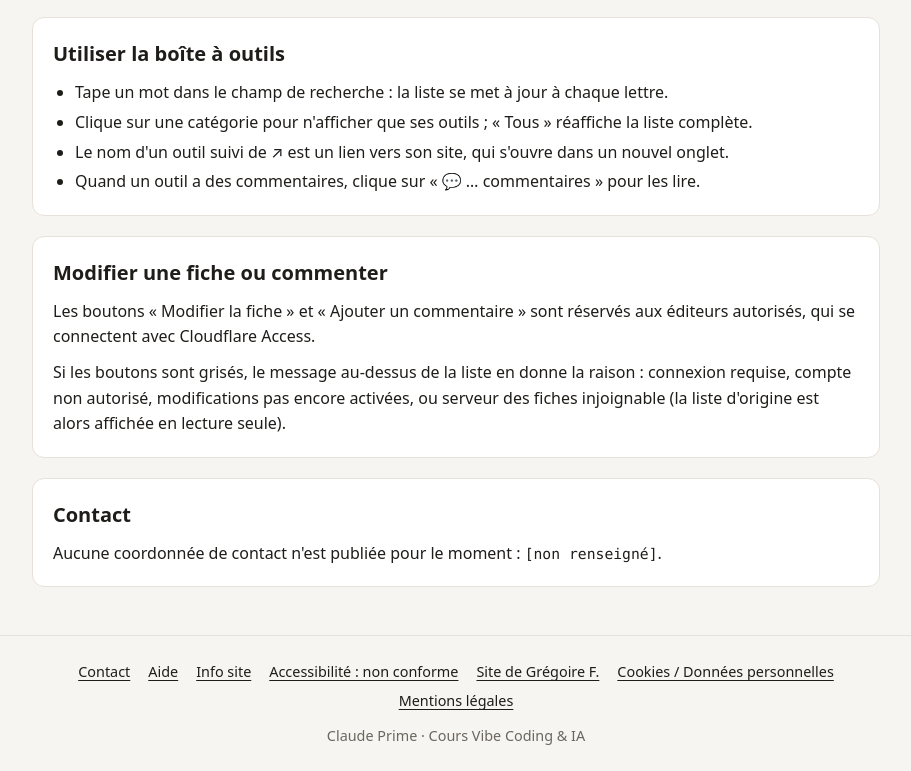
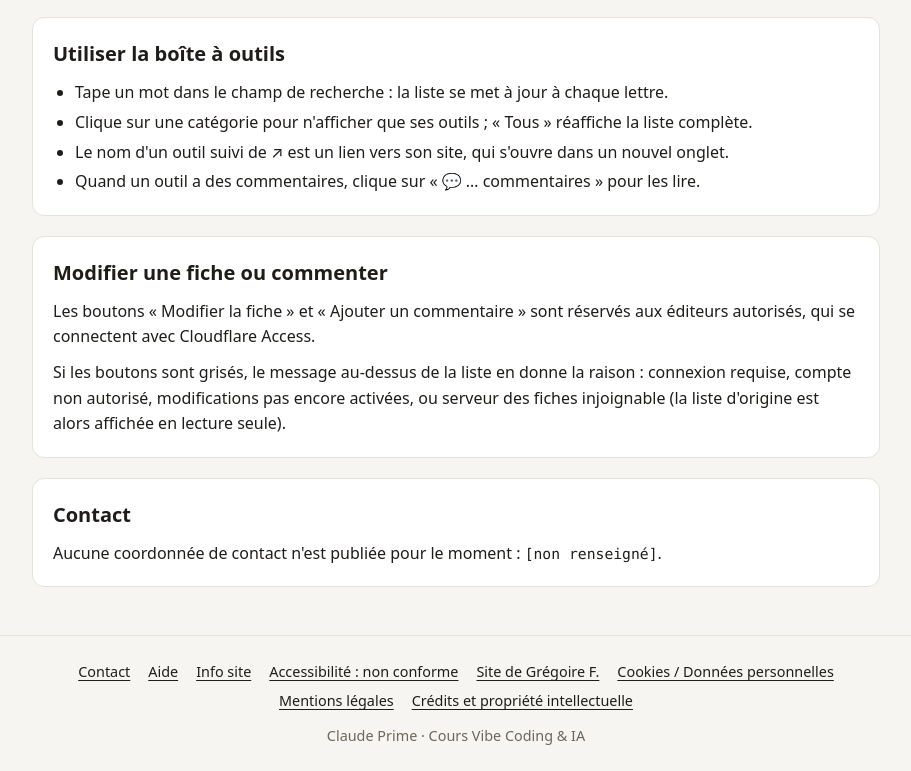
Before and after one commit to GregFour94/claude-prime, a website: page aide.html in a window 1280 px wide. Shown: the part 485-1256 px from the top of the page, without its empty margins (184-1095 px from the left). Drawn offline with Linux system fonts and the light colour scheme.

Commit message:
Pied de page : lien « Crédits et propriété intellectuelle »
Ajouté en dernier dans le pied de page commun des 9 pages ;
tests du pied de page passés à 8 liens.

Co-Authored-By: Claude Opus 5.5 <noreply@anthropic.com>
Claude-Session: https://claude.ai/code/session_01RCNfKrJm6JJuyL9ViXEaxx

```diff
--- a/aide.html
+++ b/aide.html
@@ -65,6 +65,7 @@
           <li><a href="index.html">Site de Grégoire F.</a></li>
           <li><a href="donnees-personnelles.html">Cookies / Données personnelles</a></li>
           <li><a href="mentions-legales.html">Mentions légales</a></li>
+          <li><a href="credit.html">Crédits et propriété intellectuelle</a></li>
         </ul>
       </nav>
       <p>Claude Prime · Cours Vibe Coding &amp; IA</p>
```
Also changed, not shown: accessibilite.html (+1 -0 lines), credit.html (+1 -0 lines), donnees-personnelles.html (+1 -0 lines), index.html (+1 -0 lines), info-site.html (+1 -0 lines), mentions-legales.html (+1 -0 lines), outils.html (+1 -0 lines), plan-du-site.html (+1 -0 lines), tests/pages.test.mjs (+4 -3 lines).
